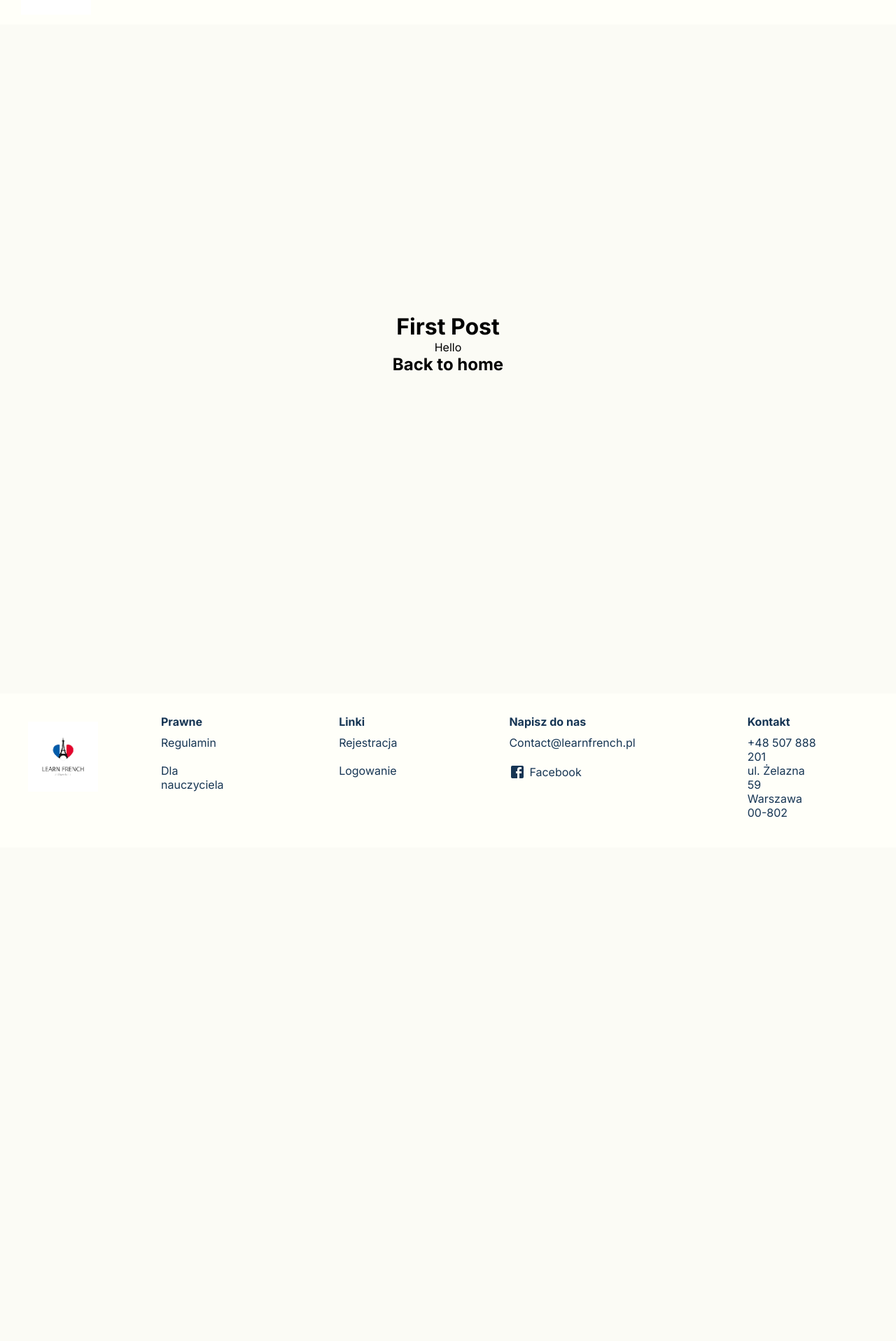
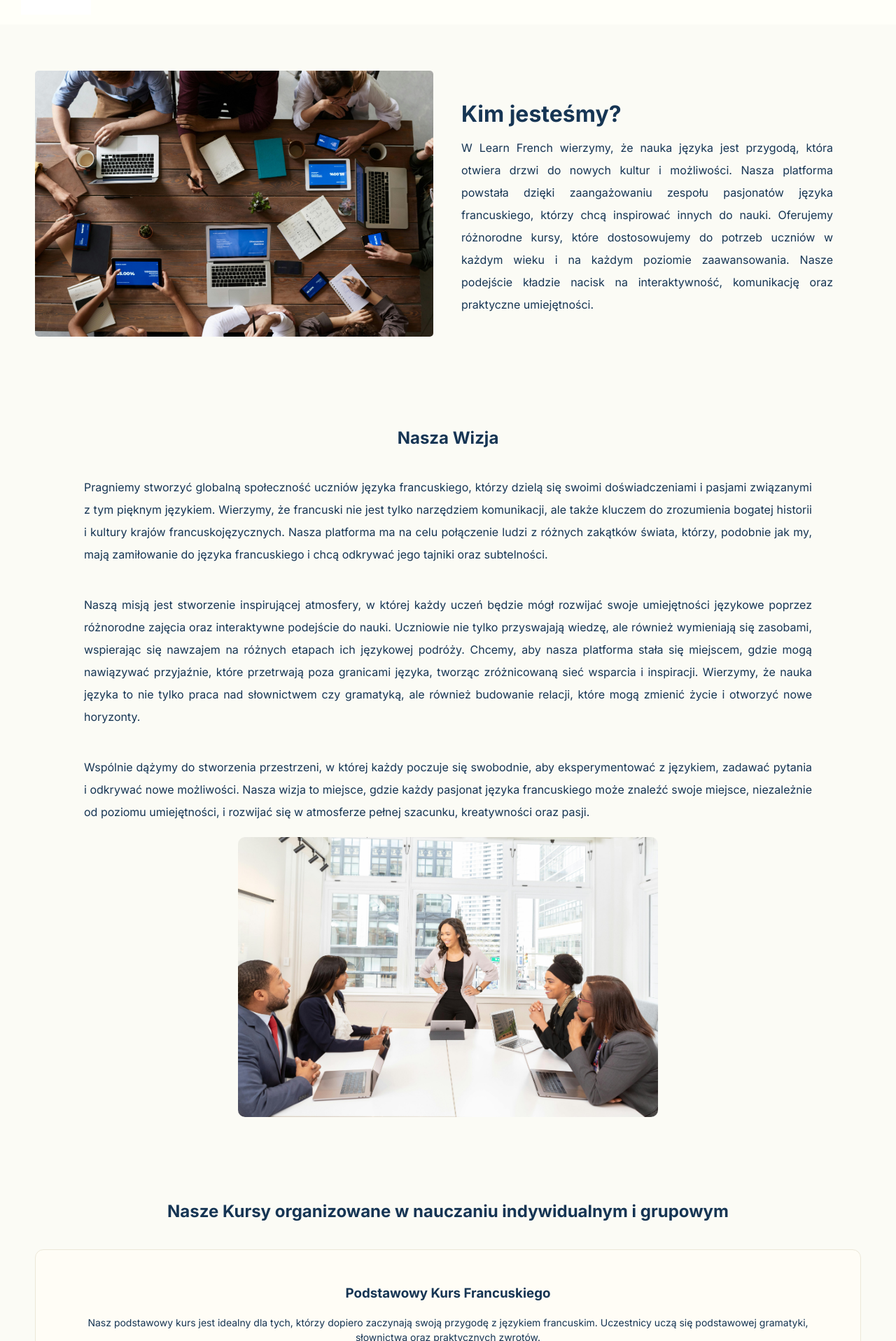
Before and after one commit to paulinawojtysiakk/Gawedowka, a Next.js app: page /pages/about in a window 1280 px wide. Shown: the part 89-2005 px from the top of the page at 70% size. Before the commit the page ends 1300 px from the top, so only its background shows below. Built offline with nearby package versions, Linux system fonts and the light colour scheme.

Commit message:
about us page content added

```diff
--- a/src/app/globals.css
+++ b/src/app/globals.css
@@ -1,5 +1,5 @@
 :root {
-  --max-width: 1100px;
+  --max-width: 1180px;
   --border-radius: 12px;
   --font-mono: ui-monospace, Menlo, Monaco, "Cascadia Mono", "Segoe UI Mono",
     "Roboto Mono", "Oxygen Mono", "Ubuntu Monospace", "Source Code Pro",
@@ -23,8 +23,11 @@ body {
 }
 
 body {
-  color: rgb(var(--foreground-rgb));
   background-color: #fbfbf5;
+}
+.container{
+  max-width: var(--max-width);
+margin: 0 auto;
 }
 
 a {
@@ -32,8 +35,11 @@ a {
   text-decoration: none;
 }
 
-@media (prefers-color-scheme: light) {
-  html {
-    color-scheme: light;
+@media (max-width: 768) {
+  html, body {
+    display: flex;
+    flex-direction: column;
+    flex-wrap: wrap;
+
   }
 }
--- a/src/app/pages/about/page.jsx
+++ b/src/app/pages/about/page.jsx
@@ -1,21 +1,148 @@
+"use client";
 import React from "react";
 import styles from "src/app/page.module.css";
+import styled from "styled-components";
 import NavBar from "src/components/organisms/navBar";
 import Link from "next/link";
 import Footer from "src/components/organisms/footer";
+import Image from "next/image";
+import LearningImage from "public/images/LearningImage.jpg";
+import TeamImage from "public/images/TeamImage.jpg";
+
+
+const Wrapper = styled.div`
+  display: flex;
+  flex-direction: column;
+  justify-content: space-between;
+  color: var(--basic-text-color);
+`;
+
+const IntroContainer = styled.div`
+  display: flex;
+  align-items: center;
+  margin-bottom: 50px;
+`;
+
+const Introduction = styled.div`
+  margin: 40px;
+  max-width: 600px;
+  text-align: justify;
+  line-height: 2;
+`;
+
+const ValuesContainer = styled.div`
+  display: flex;
+  flex-direction: column;
+  margin: 70px;
+`;
+
+const ValuesTitle = styled.h2`
+  text-align: center;
+  margin-bottom: 20px;
+`;
+
+const ValueElement = styled.p`
+  text-align: justify;
+  margin: 20px 0;
+    line-height: 2;
+
+`;
+const ProgramsContainer = styled.div`
+  margin: 50px 0;
+`;
+
+const ProgramsTitle = styled.h2`
+  text-align: center;
+  margin-bottom: 40px;
+`;
+
+const ProgramCard = styled.div`
+  background-color: #fffdf6;
+  border: 1px solid #ece8d9;
+  border-radius: var(--border-radius);
+  margin: 30px 0;
+  padding: 50px;
+  text-align: center;
+`;
+
+const ProgramName = styled.h3`
+  margin-bottom: 20px;
+`;
+
+const ProgramDescription = styled.p`
+  line-height: 1.5;
+  font-size: 14px;
+`;
 
 const About = () => {
   return (
     <>
       <NavBar />
+      <Wrapper className="container">
+      <IntroContainer>
+          <Image
+            src={TeamImage}
+            alt="Our Team"
+            height="380"
+            style={{ borderRadius: "5px" }}
+          />
+          <Introduction>
+            <h1>Kim jesteśmy?</h1>
+            <p>
+              W Learn French wierzymy, że nauka języka jest przygodą, która
+              otwiera drzwi do nowych kultur i możliwości. Nasza platforma
+              powstała dzięki zaangażowaniu zespołu pasjonatów języka francuskiego,
+              którzy chcą inspirować innych do nauki. Oferujemy różnorodne
+              kursy, które dostosowujemy do potrzeb uczniów w każdym wieku i na
+              każdym poziomie zaawansowania. Nasze podejście kładzie nacisk na
+              interaktywność, komunikację oraz praktyczne umiejętności.
+            </p>
+          </Introduction>
+        </IntroContainer>
 
-      <div className={styles.main}>
-        <h1>First Post</h1>
-        <div>Hello</div>
-        <h2>
-          <Link href="/">Back to home</Link>
-        </h2>
-      </div>
+        <ValuesContainer>
+          <ValuesTitle>Nasza Wizja</ValuesTitle>
+          <ValueElement>
+          Pragniemy stworzyć globalną społeczność uczniów języka francuskiego, którzy dzielą się swoimi doświadczeniami i pasjami związanymi z tym pięknym językiem. Wierzymy, że francuski nie jest tylko narzędziem komunikacji, ale także kluczem do zrozumienia bogatej historii i kultury krajów francuskojęzycznych. Nasza platforma ma na celu połączenie ludzi z różnych zakątków świata, którzy, podobnie jak my, mają zamiłowanie do języka francuskiego i chcą odkrywać jego tajniki oraz subtelności.
+      </ValueElement>
+          <ValueElement>
+          Naszą misją jest stworzenie inspirującej atmosfery, w której każdy uczeń będzie mógł rozwijać swoje umiejętności językowe poprzez różnorodne zajęcia oraz interaktywne podejście do nauki. Uczniowie nie tylko przyswajają wiedzę, ale również wymieniają się zasobami, wspierając się nawzajem na różnych etapach ich językowej podróży. Chcemy, aby nasza platforma stała się miejscem, gdzie mogą nawiązywać przyjaźnie, które przetrwają poza granicami języka, tworząc zróżnicowaną sieć wsparcia i inspiracji. Wierzymy, że nauka języka to nie tylko praca nad słownictwem czy gramatyką, ale również budowanie relacji, które mogą zmienić życie i otworzyć nowe horyzonty.
+          </ValueElement>
+          <ValueElement>
+          Wspólnie dążymy do stworzenia przestrzeni, w której każdy poczuje się swobodnie, aby eksperymentować z językiem, zadawać pytania i odkrywać nowe możliwości. Nasza wizja to miejsce, gdzie każdy pasjonat języka francuskiego może znaleźć swoje miejsce, niezależnie od poziomu umiejętności, i rozwijać się w atmosferze pełnej szacunku, kreatywności oraz pasji.
+        </ValueElement>
+
+          <Image src={LearningImage} alt="Learning" height="400" style={{ borderRadius: '10px', alignSelf: 'center'}} />
+
+        </ValuesContainer>
+        <ProgramsContainer>
+          <ProgramsTitle>Nasze Kursy organizowane w nauczaniu indywidualnym i grupowym</ProgramsTitle>
+          <ProgramCard>
+            <ProgramName>Podstawowy Kurs Francuskiego</ProgramName>
+            <ProgramDescription>
+              Nasz podstawowy kurs jest idealny dla tych, którzy dopiero zaczynają
+              swoją przygodę z językiem francuskim. Uczestnicy uczą się podstawowej
+              gramatyki, słownictwa oraz praktycznych zwrotów.
+            </ProgramDescription>
+          </ProgramCard>
+          <ProgramCard>
+            <ProgramName>Kurs Konwersacyjny</ProgramName>
+            <ProgramDescription>
+              Kurs konwersacyjny skupia się na rozwijaniu umiejętności mówienia.
+              Uczestnicy angażują się w interaktywne dyskusje oraz scenki sytuacyjne.
+            </ProgramDescription>
+          </ProgramCard>
+          <ProgramCard>
+            <ProgramName>Kurs Zaawansowany</ProgramName>
+            <ProgramDescription>
+              Nasz kurs zaawansowany jest przeznaczony dla osób, które już mają
+              pewne umiejętności w języku francuskim. Skupia się na złożonej gramatyce
+              i zaawansowanym słownictwie.
+            </ProgramDescription>
+          </ProgramCard>
+        </ProgramsContainer>
+
+      </Wrapper>
       <Footer />
     </>
   );
```
Also changed, not shown: public/images/LearningImage.jpg (added), public/images/TeamImage.jpg (added).
